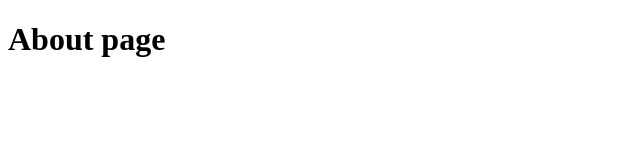
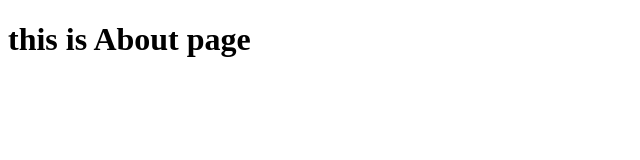
Before and after one commit to Ni27sh/git, a plain HTML site: page about.html in a window 1280 px wide. Shown: the whole page, without its empty margins (0-640 px from the left). Drawn offline with Linux system fonts and the light colour scheme.

Commit message:
final commit

```diff
--- a/about.html
+++ b/about.html
@@ -6,6 +6,6 @@
     <title>Document</title>
 </head>
 <body>
-    <h1> About page </h1>
+    <h1> this is About page </h1>
 </body>
 </html>
```
Also changed, not shown: index.html (+1 -0 lines).
